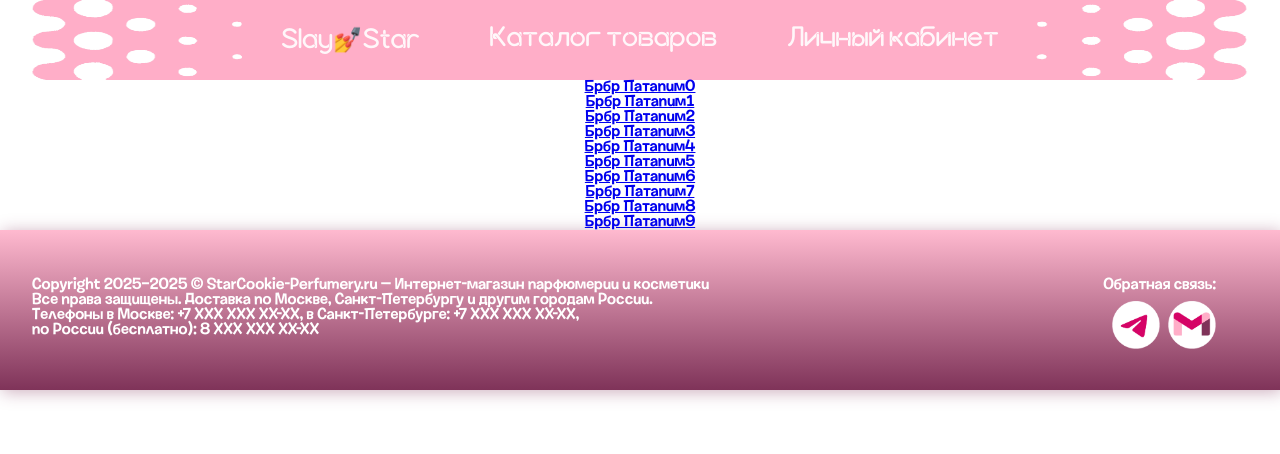
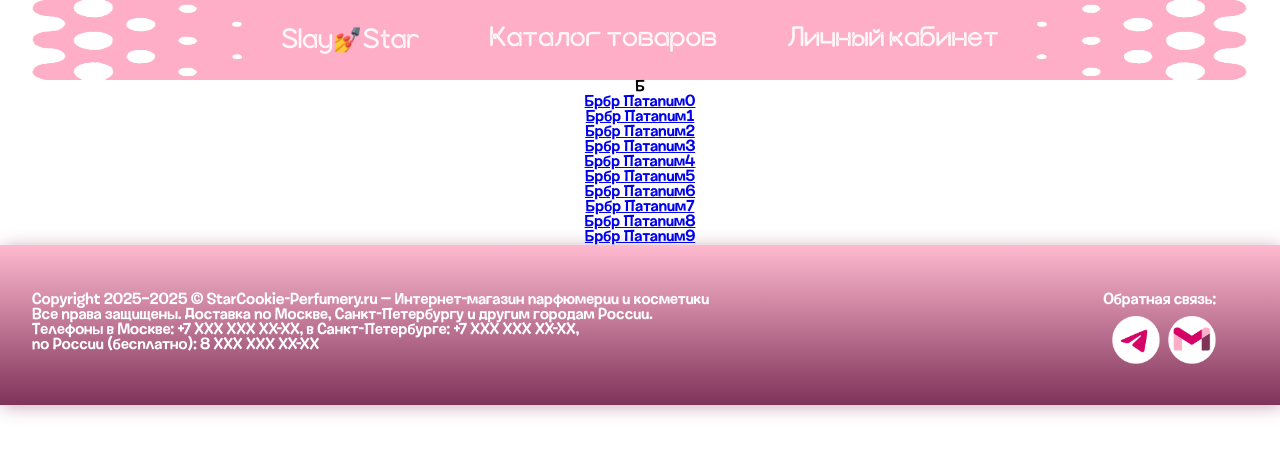
Before and after one commit to StarCookie256/curse_ovik, a React (Create React App) app: page /catalog in a window 1280 px wide. Shown: the top 454 px of the page. Built offline with nearby package versions, Linux system fonts and the light colour scheme.

Commit message:
фронт - немного поработал со страницей КАТАЛОГА

```diff
--- a/src/pages/catalog/CatalogPage.jsx
+++ b/src/pages/catalog/CatalogPage.jsx
@@ -2,24 +2,40 @@ import './CatalogPage.css';
 import { brandsService } from '../../api/services/brandsService';
 import { useEffect, useState } from 'react';
 
-async function fetchData(setBrands){
+async function fetchData(setBrands, setBrandNavigations){
   let localBrandsList = [];
+  let localBrandNavigationsList = [];
 
-  brandsService.getBrands()
-  .then(brandsData => {
-    setBrands(brandsData);
+  localBrandsList = await brandsService.getBrands();
+
+  localBrandsList = localBrandsList.map(brand => {
+    brand.firstLetter = brand.name.charAt(0)
+
+    if(!localBrandNavigationsList.includes(brand.firstLetter))
+      localBrandNavigationsList.push(brand.firstLetter)
+
+    return brand;
   });
+
+  setBrands(localBrandsList);
+  setBrandNavigations(localBrandNavigationsList);
 }
 
 function CatalogPage(){
   const [brands,setBrands] = useState([]);
+  const [brandNavigations, setBrandNavigations] = useState([]);
 
   useEffect(() => {
-    fetchData(setBrands);
+    fetchData(setBrands, setBrandNavigations);
   }, []);
 
   return(
     <div className='brands-page-container'>
+      <div className='brands-page-navigations'>
+      </div>
+      {brandNavigations.map((brandNavigation) => (
+        <div>{brandNavigation}</div>
+      ))}
       {brands.map((brand) => (
         <a className='brands-page-brand' href={`/brands/${brand.refName}`}>{brand.name}</a>
       ))}
```
